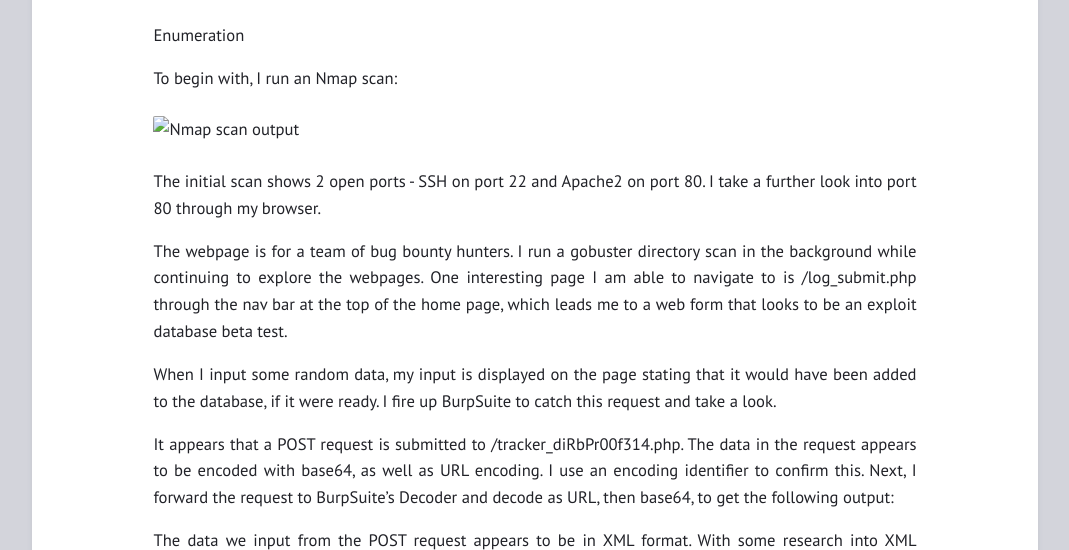
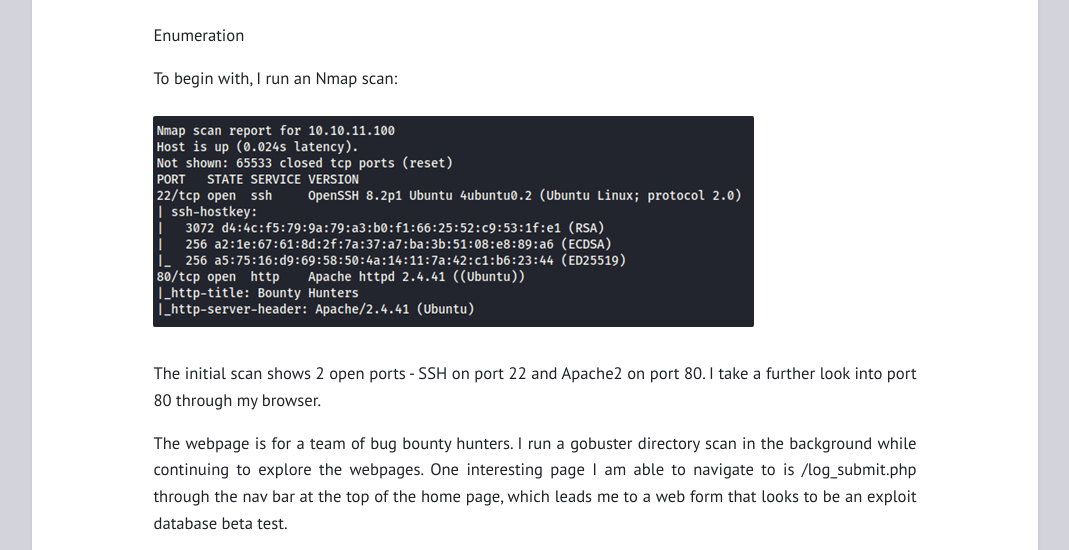
Before and after one commit to noxere/noxere.github.io, a plain HTML site: page posts/bounty_hunter/index.html in a window 1280 px wide. Shown: the part 195-745 px from the top of the page, without its empty margins (105-1174 px from the left). Drawn offline with Linux system fonts and the light colour scheme.

Commit message:
Update index.html

```diff
--- a/posts/bounty_hunter/index.html
+++ b/posts/bounty_hunter/index.html
@@ -23,7 +23,7 @@
   <p>Enumeration</p>
 <p>To begin with, I run an Nmap scan:</p>
   <p>
-  <img src="assets/Nmap.png" alt="Nmap scan output" />
+  <img src="../../assets/Nmap.png" alt="Nmap scan output" />
   </p>
 <p>The initial scan shows 2 open ports - SSH on port 22 and Apache2 on port 80. I take a further look into port 80 through my browser.</p>
 <p>The webpage is for a team of bug bounty hunters. I run a gobuster directory scan in the background while continuing to explore the webpages. One interesting page I am able to navigate to is /log_submit.php through the nav bar at the top of the home page, which leads me to a web form that looks to be an exploit database beta test.</p>
```
